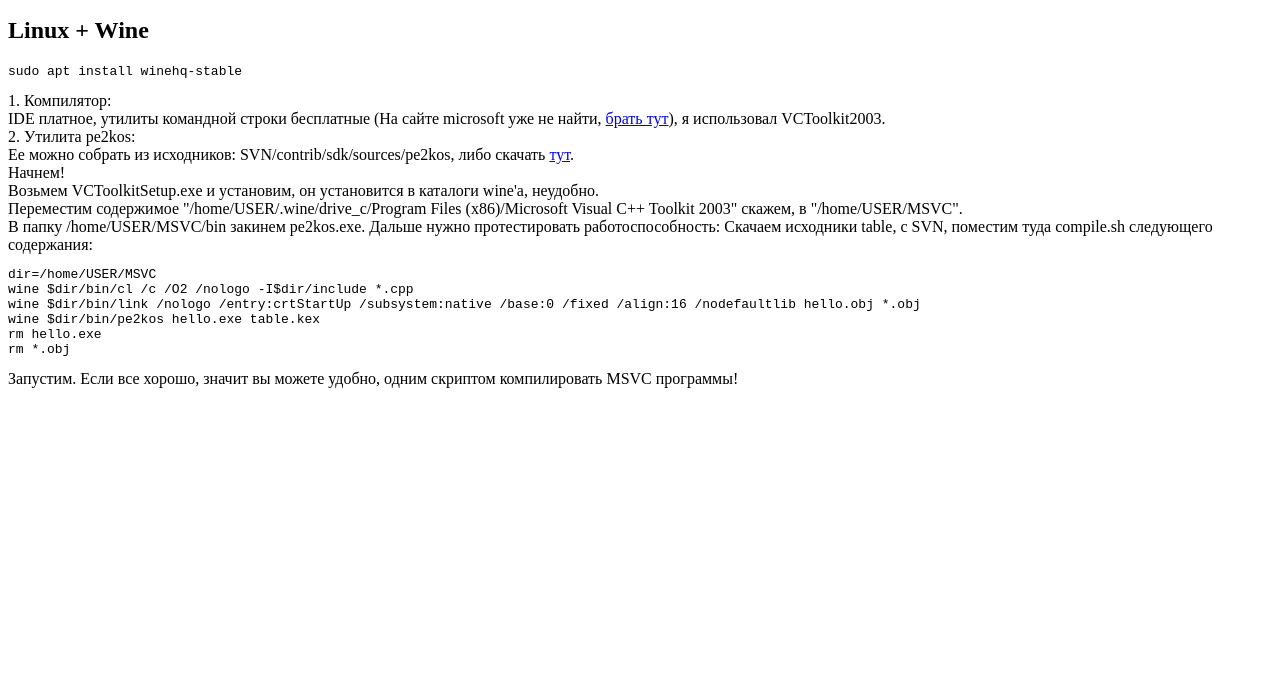
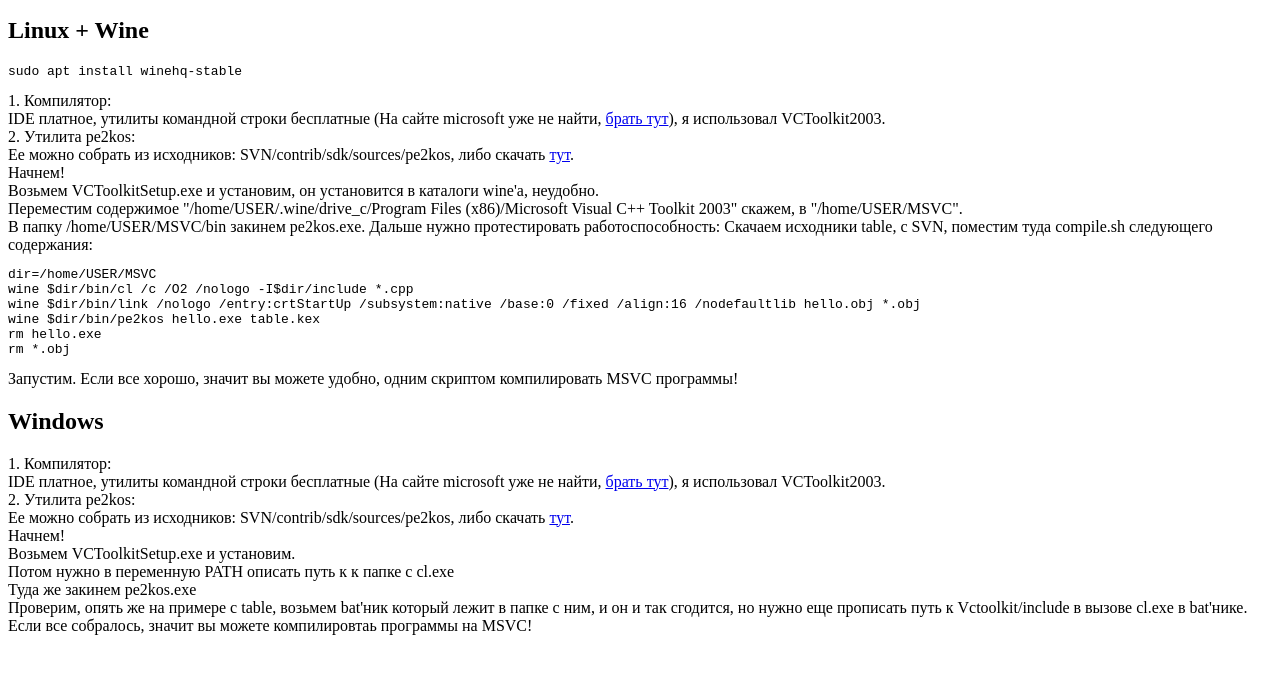
Before and after one commit to maxcodehack/hll-kos, a plain HTML site: page c-cpp/msvc/index.html in a window 1280 px wide. Shown: the part 50-724 px from the top of the page. Drawn offline with Linux system fonts and the light colour scheme.

Commit message:
Update index.html

```diff
--- a/c-cpp/msvc/index.html
+++ b/c-cpp/msvc/index.html
@@ -36,5 +36,21 @@ rm *.obj
 Запустим.
 Если все хорошо, значит вы можете удобно, одним скриптом компилировать MSVC программы!
 
+
+<h2>Windows</h2>
+1. Компилятор: <BR>
+IDE платное, утилиты командной строки бесплатные (На сайте microsoft уже не найти, <a href="http://ftp.kolibrios.org/users/maxcodehack/VCToolkit2003/VCToolkitSetup.zip">брать тут</a>), я использовал VCToolkit2003. <BR>
+2. Утилита pe2kos: <BR>
+Ее можно собрать из исходников: SVN/contrib/sdk/sources/pe2kos, либо скачать <a href="./pe2kos.7z">тут</a>.
+<BR>
+Начнем!
+<BR>
+Возьмем VCToolkitSetup.exe и установим.<BR>
+Потом нужно в переменную PATH описать путь к к папке с cl.exe <BR>
+Туда же закинем pe2kos.exe
+<BR>
+Проверим, опять же на примере с table, возьмем bat'ник который лежит в папке с ним, и он и так сгодится, но нужно еще прописать путь к Vctoolkit/include в вызове cl.exe в bat'нике.
+<BR>
+Если все собралось, значит вы можете компилировтаь программы на MSVC!
 </body>
 </html>
```
